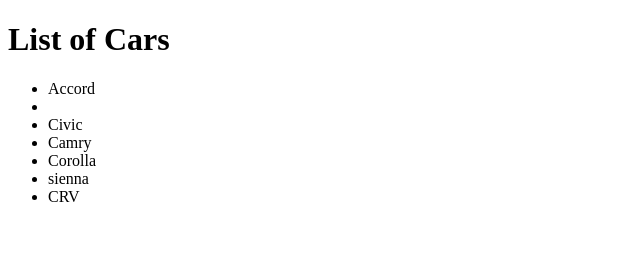
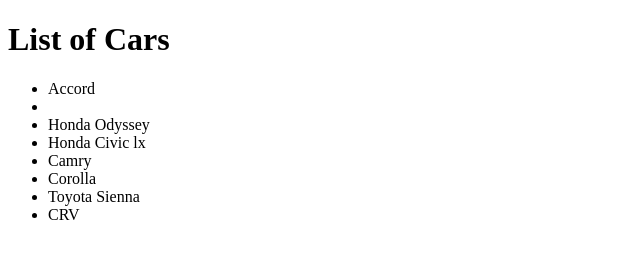
Before and after one commit to arunathomas/newGitTest, a plain HTML site: page index.html in a window 1280 px wide. Shown: the whole page, without its empty margins (0-640 px from the left). Drawn offline with Linux system fonts and the light colour scheme.

Commit message:
added lx to honda civic

```diff
--- a/index.html
+++ b/index.html
@@ -9,10 +9,11 @@
       <h1>List of Cars</h1>
       <ul>
         <li>Accord<li>
-        <li>Civic</li>
+        <li>Honda Odyssey</li>
+        <li>Honda Civic lx</li>
         <li>Camry</li>
         <li>Corolla</li>
-        <li>sienna</li>
+        <li>Toyota Sienna</li>
         <li>CRV</li>
       <ul>
     </div>
```
